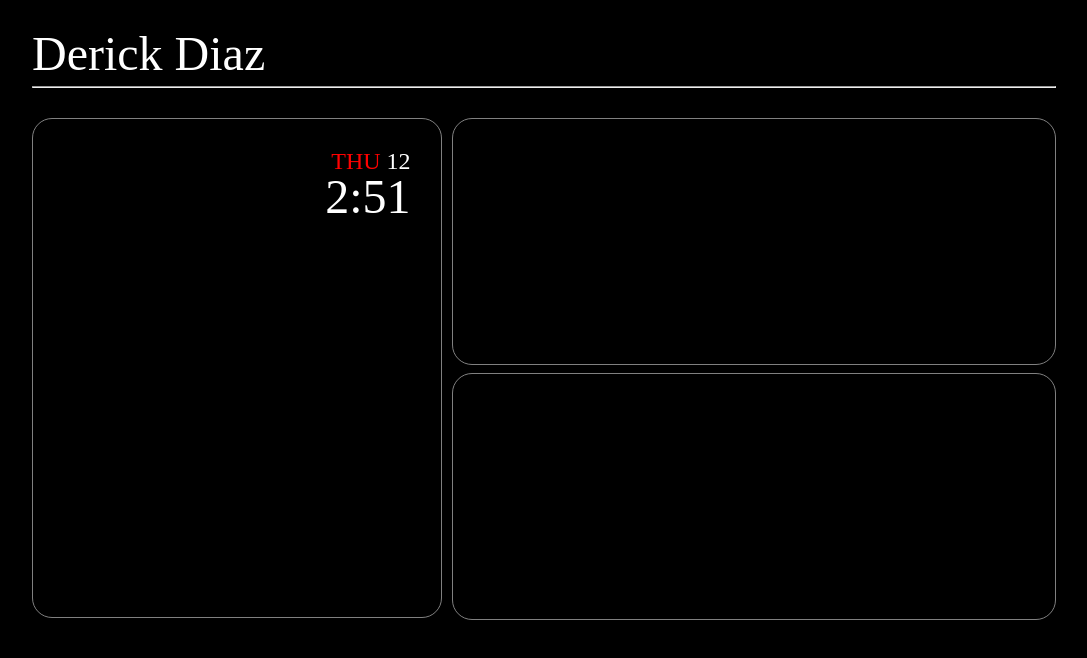
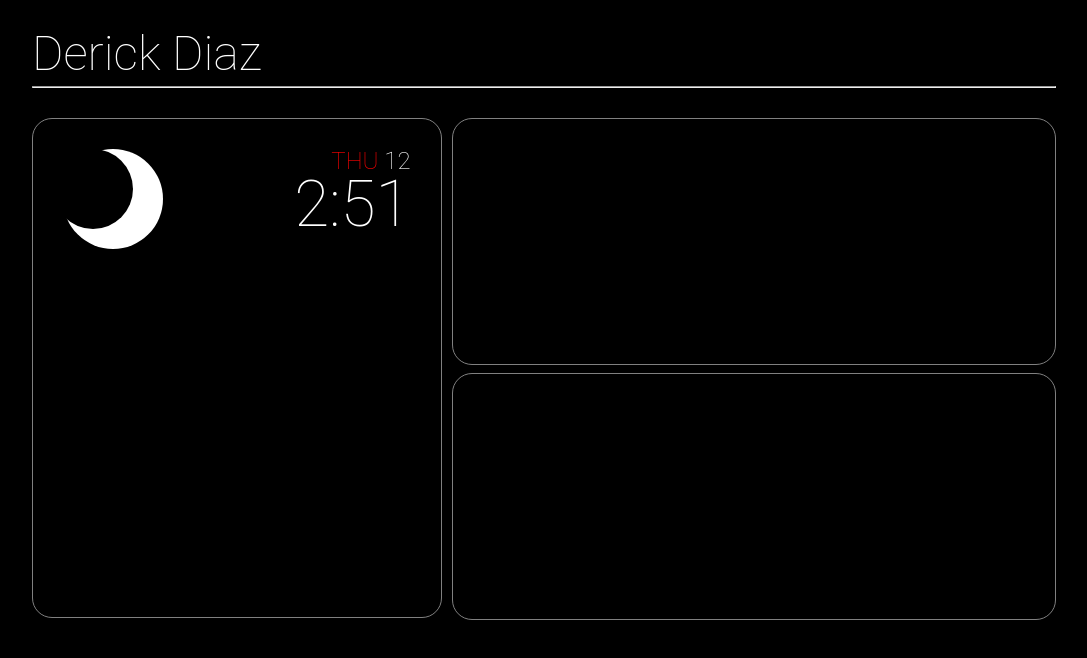
Before and after one commit to derickdiaz/derickdiaz.github.io, a SvelteKit app: page / in a window 1280 px wide. Shown: the top 658 px of the page, without its empty margins (96-1183 px from the left). Built offline with nearby package versions, Linux system fonts and the light colour scheme.

Commit message:
Added moon and fixed issue with minutes not formatted correctly

```diff
--- a/src/app.html
+++ b/src/app.html
@@ -53,6 +53,12 @@
 
             html, body, .contents {
                 height: 98%;
+				font-family: "Roboto", sans-serif;
+				font-optical-sizing: auto;
+				font-weight: 100;
+				font-style: normal;
+				font-variation-settings:
+					"wdth" 100;
             }
 		</style>
 		%sveltekit.head%
--- a/src/routes/+page.svelte
+++ b/src/routes/+page.svelte
@@ -12,8 +12,15 @@
         return temp
     }
 
+    const getMinutes = (date) => {
+        if (String(date.getMinutes()).length == 1) {
+            return `0${date.getMinutes()}`
+        }
+        return `${date.getMinutes()}`
+    }
+
     onMount(() => {
-        const interval = setInterval(() => {
+        setInterval(() => {
             time = new Date();
         }, 1000)
 
@@ -25,9 +32,17 @@
     <hr/>
     <div class="content-grid">
         <div class="content-item profile pad-10">
-            <div style="text-align: right; padding: 30px;box-sizing:border-box" class="gray">
-                <p style="color: white;font-size: 1.5rem;"><span style="color: red">{weekday[time.getDay()]}</span> {time.getDate()}</p>
-                <p style="color: white;font-size: 3rem;">{hours}:{time.getMinutes()}</p>
+            <div style="text-align: right; padding: 30px;box-sizing:border-box" class="gray top-watch">
+                <div class="moon">
+                    <div class="moon-light">
+                        <div class="moon-dark">
+                        </div>
+                    </div>
+                </div>
+                <div>
+                    <p style="color: white;font-size: 1.5rem;"><span style="color: red">{weekday[time.getDay()]}</span> {time.getDate()}</p>
+                    <p style="color: white;font-size: 4rem;">{hours}:{getMinutes(time)}</p>
+                </div>
             </div>
         </div>
         <div class="content-item info-grid">
@@ -42,6 +57,34 @@
 </main>
 
 <style>
+    .top-watch {
+        display: flex;
+        justify-content: space-between;
+    }
+
+    .moon {
+        height: 100px;
+        width: 100px;
+    }
+
+    .moon-light {
+        background-color: white;
+        border-radius: 50%;
+        width: 100px;
+        height: 100%;
+        display: inline-block;
+    }
+
+    .moon-dark {
+        background-color: black;
+        z-index: 1;
+        width: 80px;
+        height: 80px;
+        right: 10px;
+        border-radius: 50%;
+        position: relative;
+    }
+
     h1 {
         color: white;
         font-size: 3rem;
```
